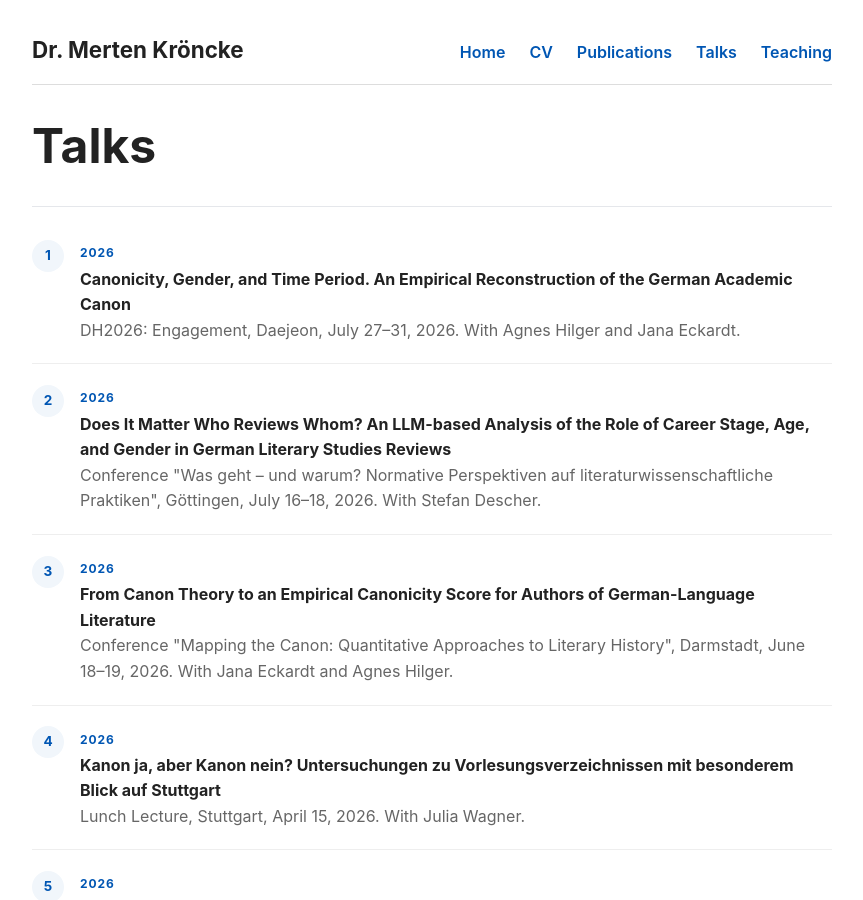
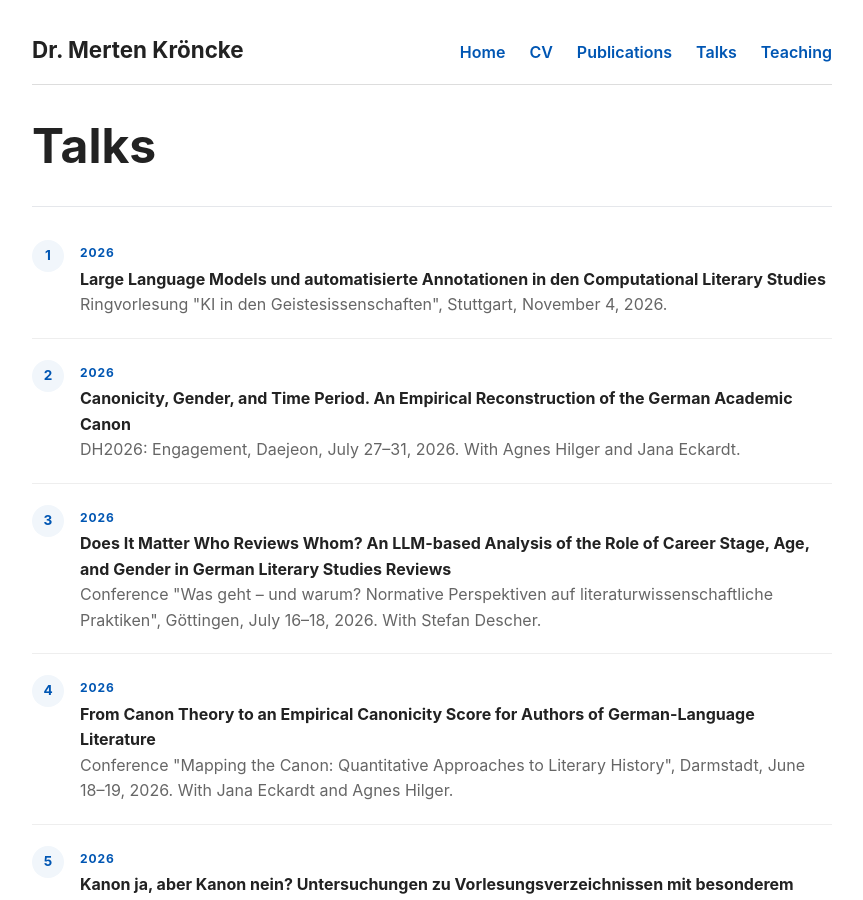
Before and after one commit to MertenKroencke/mertenkroencke.github.io, a Jekyll site: the page built from talks/index.md, in a window 1280 px wide and 900 px high. Shown: the whole window, without its empty margins (208-1071 px from the left). Built offline with Jekyll 4.4.1, drawn with Linux system fonts in a browser that asks for light colours.

Commit message:
Update index.md

```diff
--- a/talks/index.md
+++ b/talks/index.md
@@ -23,6 +23,7 @@ summary{cursor:pointer;font-weight:700;color:#0056b3}
 </div>
 
 <ol class="pub-list">
+<li><div class="pub-kind">2026</div><div class="pub-title">Large Language Models und automatisierte Annotationen in den Computational Literary Studies</div><div class="pub-meta">Ringvorlesung "KI in den Geistesissenschaften", Stuttgart, November 4, 2026.</div></li>
 <li><div class="pub-kind">2026</div><div class="pub-title">Canonicity, Gender, and Time Period. An Empirical Reconstruction of the German Academic Canon</div><div class="pub-meta">DH2026: Engagement, Daejeon, July 27–31, 2026. With Agnes Hilger and Jana Eckardt.</div></li>
 <li><div class="pub-kind">2026</div><div class="pub-title">Does It Matter Who Reviews Whom? An LLM-based Analysis of the Role of Career Stage, Age, and Gender in German Literary Studies Reviews</div><div class="pub-meta">Conference "Was geht – und warum? Normative Perspektiven auf literaturwissenschaftliche Praktiken", Göttingen, July 16–18, 2026. With Stefan Descher.</div></li>
 <li><div class="pub-kind">2026</div><div class="pub-title">From Canon Theory to an Empirical Canonicity Score for Authors of German-Language Literature</div><div class="pub-meta">Conference "Mapping the Canon: Quantitative Approaches to Literary History", Darmstadt, June 18–19, 2026. With Jana Eckardt and Agnes Hilger.</div></li>
```
